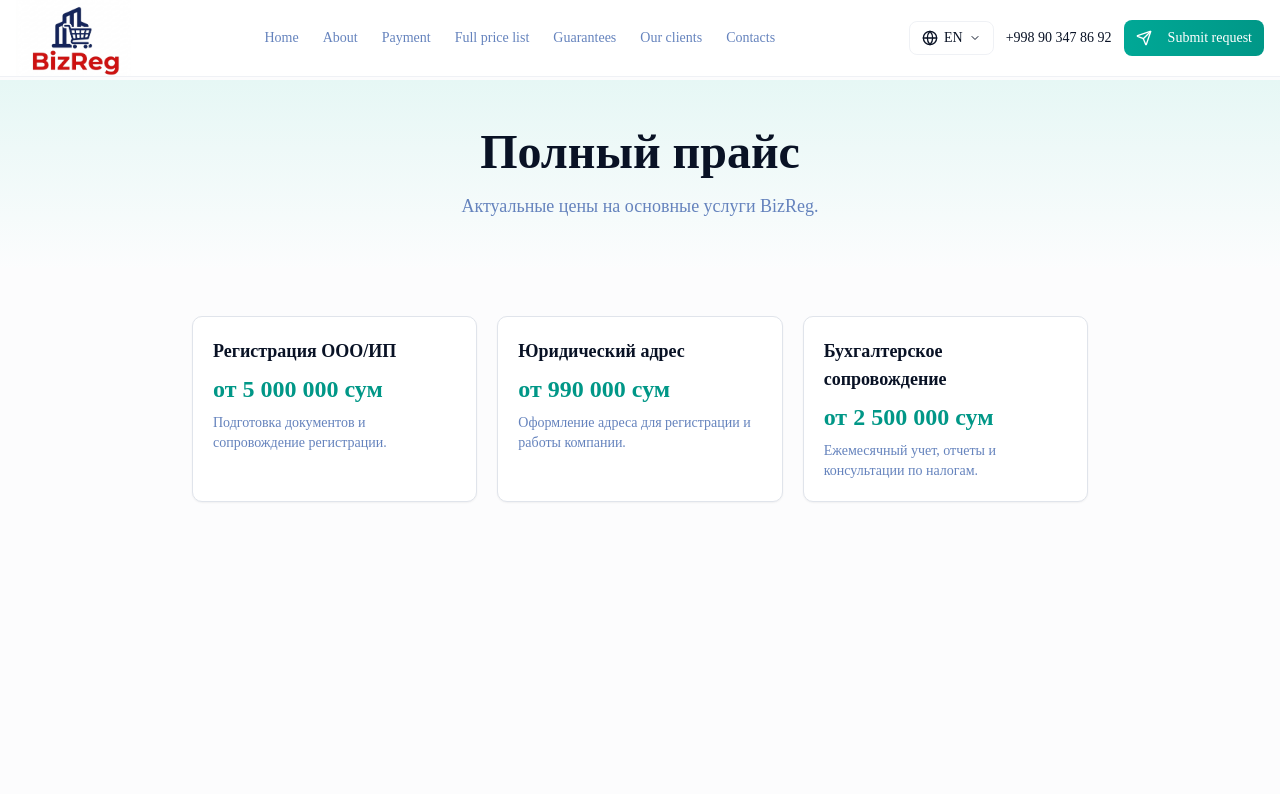
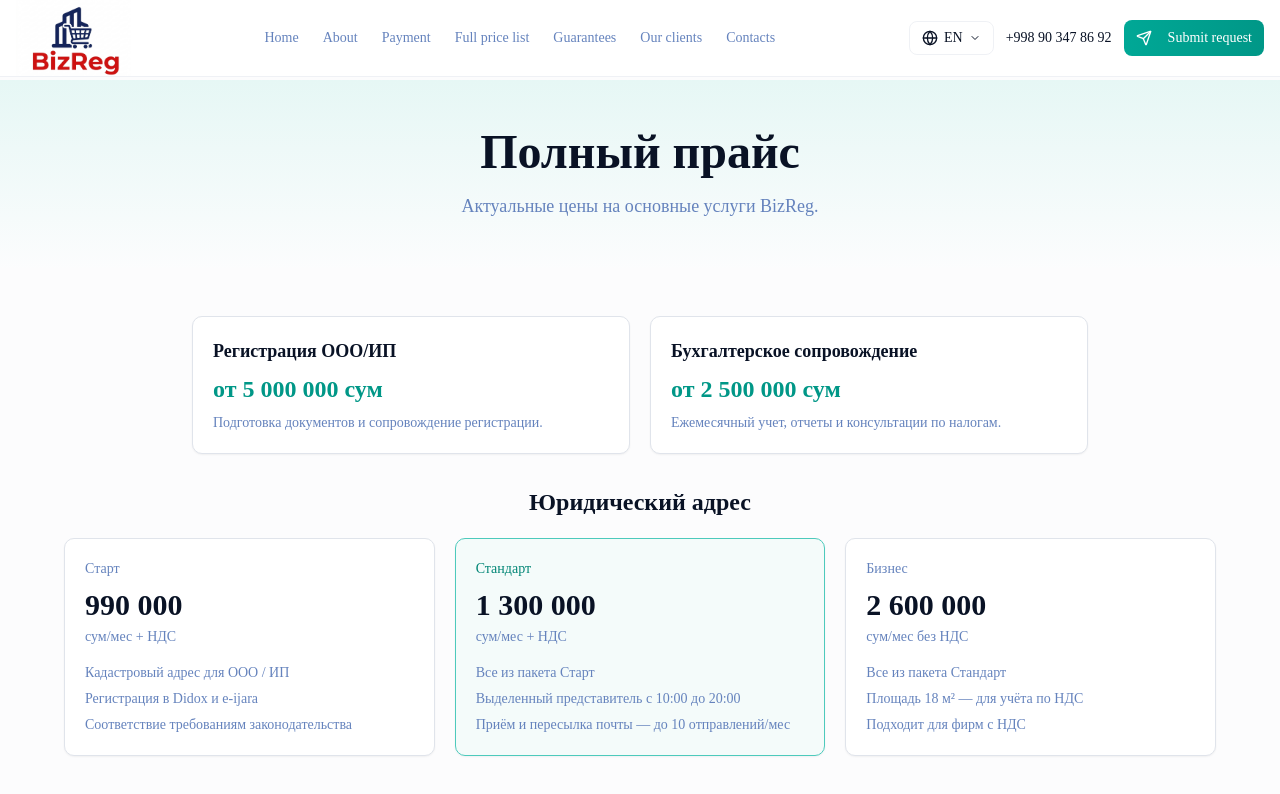
Before and after one commit to ivankorotaev777/bizreg, a Next.js app: page /en/price_list_full in a window 1280 px wide. Shown: the top 794 px of the page. Built offline with nearby package versions, Linux system fonts and the light colour scheme.

Commit message:
update full price list with legal address tariff cards
Replace the single legal-address block with three separate Start/Standard/Business cards to match the requested pricing presentation.

Made-with: Cursor

```diff
--- a/app/[locale]/price_list_full/page.tsx
+++ b/app/[locale]/price_list_full/page.tsx
@@ -20,17 +20,11 @@ export default function PriceListFullPage() {
 
       <section className="py-12">
         <div className="container mx-auto px-4">
-          <div className="max-w-4xl mx-auto grid md:grid-cols-3 gap-5">
+          <div className="max-w-4xl mx-auto grid md:grid-cols-2 gap-5 mb-8">
             <Card className="p-5">
               <h2 className="text-lg font-semibold mb-2">Регистрация ООО/ИП</h2>
               <p className="text-2xl font-semibold text-brand-600 mb-2">от 5 000 000 сум</p>
               <p className="text-sm text-muted-foreground">Подготовка документов и сопровождение регистрации.</p>
-            </Card>
-
-            <Card className="p-5">
-              <h2 className="text-lg font-semibold mb-2">Юридический адрес</h2>
-              <p className="text-2xl font-semibold text-brand-600 mb-2">от 990 000 сум</p>
-              <p className="text-sm text-muted-foreground">Оформление адреса для регистрации и работы компании.</p>
             </Card>
 
             <Card className="p-5">
@@ -39,6 +33,44 @@ export default function PriceListFullPage() {
               <p className="text-sm text-muted-foreground">Ежемесячный учет, отчеты и консультации по налогам.</p>
             </Card>
           </div>
+
+          <div className="max-w-6xl mx-auto">
+            <h2 className="text-2xl font-semibold mb-5 text-center">Юридический адрес</h2>
+            <div className="grid md:grid-cols-3 gap-5">
+              <Card className="p-5">
+                <p className="text-sm text-muted-foreground mb-2">Старт</p>
+                <p className="text-3xl font-semibold text-foreground mb-1">990 000</p>
+                <p className="text-sm text-muted-foreground mb-4">сум/мес + НДС</p>
+                <ul className="text-sm text-muted-foreground space-y-1.5">
+                  <li>Кадастровый адрес для ООО / ИП</li>
+                  <li>Регистрация в Didox и e-ijara</li>
+                  <li>Соответствие требованиям законодательства</li>
+                </ul>
+              </Card>
+
+              <Card className="p-5 border-brand-300 bg-brand-50/40">
+                <p className="text-sm text-brand-700 mb-2">Стандарт</p>
+                <p className="text-3xl font-semibold text-foreground mb-1">1 300 000</p>
+                <p className="text-sm text-muted-foreground mb-4">сум/мес + НДС</p>
+                <ul className="text-sm text-muted-foreground space-y-1.5">
+                  <li>Все из пакета Старт</li>
+                  <li>Выделенный представитель с 10:00 до 20:00</li>
+                  <li>Приём и пересылка почты — до 10 отправлений/мес</li>
+                </ul>
+              </Card>
+
+              <Card className="p-5">
+                <p className="text-sm text-muted-foreground mb-2">Бизнес</p>
+                <p className="text-3xl font-semibold text-foreground mb-1">2 600 000</p>
+                <p className="text-sm text-muted-foreground mb-4">сум/мес без НДС</p>
+                <ul className="text-sm text-muted-foreground space-y-1.5">
+                  <li>Все из пакета Стандарт</li>
+                  <li>Площадь 18 м² — для учёта по НДС</li>
+                  <li>Подходит для фирм с НДС</li>
+                </ul>
+              </Card>
+            </div>
+          </div>
         </div>
       </section>
     </main>
```
